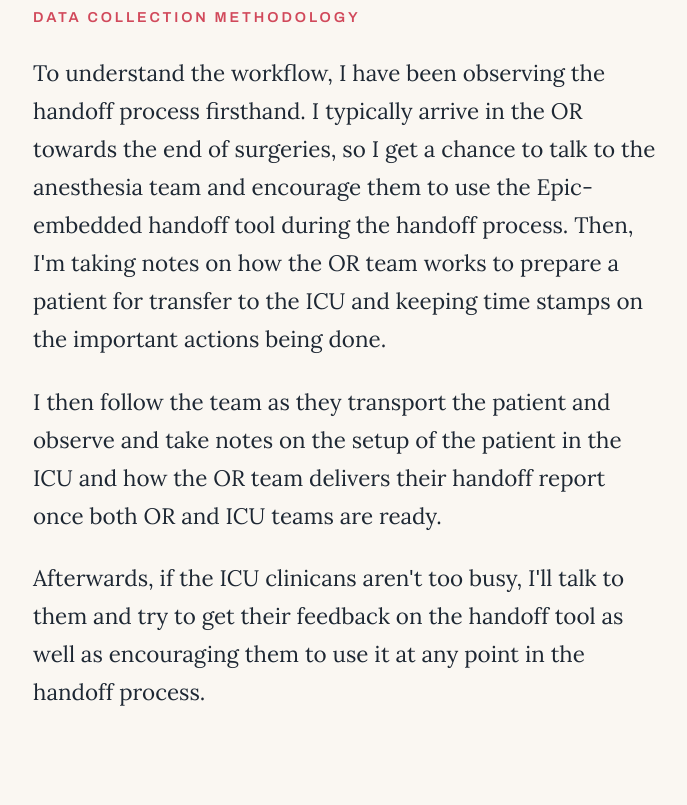
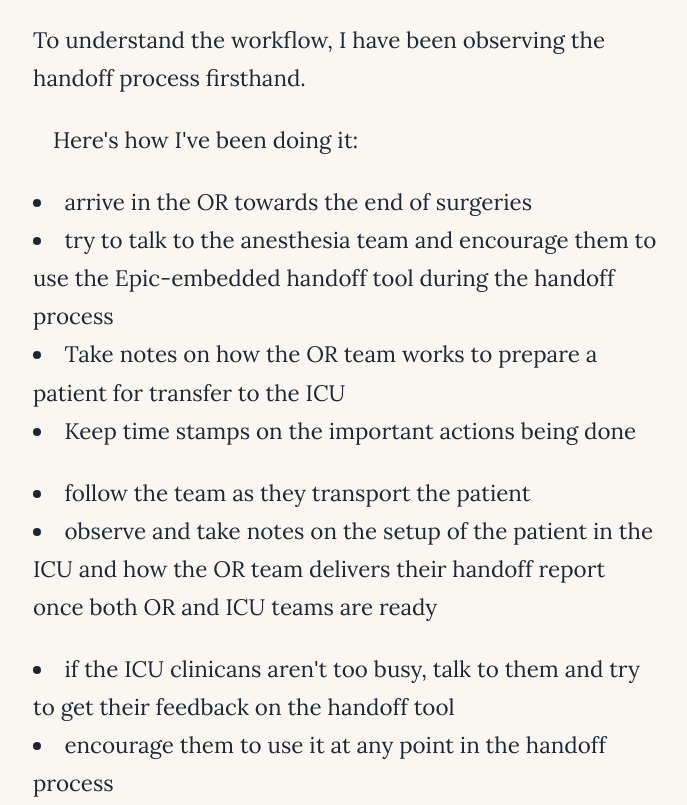
Before and after one commit to yanmaggie53/bids-postop-handoff, a website built with Vite: page index.html in a window 1280 px wide. Shown: the part 1820-2625 px from the top of the page, without its empty margins (295-982 px from the left). Built offline with nearby package versions, Linux system fonts and the light colour scheme.

Commit message:
update site

```diff
--- a/index.html
+++ b/index.html
@@ -45,15 +45,13 @@
         <p>
           When a patient leaves the operating room for the intensive care unit,
           a great deal of critical information has to travel with them:
-          what happened during surgery, which medications are running, what the
-          team should watch for next. That transfer of the patient and thier
-          information is called a <em>handoff</em>, and it is one of the most
-          crucial moments in a patient&rsquo;s care.
-        </p>
-        <p>
-          Handoffs are often not standardized, inconsistent, and dependent on memory.
-          Important details can be lost in the noise of moving a patient,
-          connecting monitors, and simply just managing a fresh post-surgical case.
+          <ul class="prose__list">
+            <li>what happened during surgery</li>
+            <li>what medications are running</li>
+            <li>what the team should watch for next</li>
+          </ul>
+        This transfer of the patient and their information is called a <em>handoff</em>,
+        and it is one of the most crucial moments in a patient&rsquo;s care.
         </p>
         <p class="prose__lead">
           The goal of this QI study is to assess the <strong>feasilbility</strong> of the Epic-embedded
@@ -67,20 +65,28 @@
         <p class="prose__kicker">Data Collection Methodology</p>
         <p>
           To understand the workflow, I have been observing the handoff process firsthand.
-          I typically arrive in the OR towards the end of surgeries, so I get a chance to
-          talk to the anesthesia team and encourage them to use the Epic-embedded handoff tool
-          during the handoff process. Then, I'm taking notes on how the OR team works to prepare
-          a patient for transfer to the ICU and keeping time stamps on the important actions being done.
+          <ul class="prose__list">Here's how I've been doing it:</ul>
+          <li>arrive in the OR towards the end of surgeries</li>
+          <li>try to talk to the anesthesia team and encourage them to use the Epic-embedded handoff tool
+            during the handoff process</li>
+          <li>Take notes on how the OR team works to prepare a patient for transfer to the ICU</li>
+          <li>Keep time stamps on the important actions being done</li>
         </p>
         <p>
-          I then follow the team as they transport the patient and observe and take notes on the
-          setup of the patient in the ICU and how the OR team delivers their handoff report once
-          both OR and ICU teams are ready.
+          <li>follow the team as they transport the patient
+          </li>
+          <li>observe and take notes on the setup of the patient
+          in the ICU and how the OR team delivers their handoff report once
+          both OR and ICU teams are ready
+        </li>
         </p>
         <p>
-          Afterwards, if the ICU clinicans aren't too busy, I'll talk to them and try to get their
-          feedback on the handoff tool as well as encouraging them to use it at any point in the
-          handoff process.
+          <li>if the ICU clinicans aren't too busy, talk to them and try to get their
+            feedback on the handoff tool
+          </li>
+          <li>encourage them to use it at any point in the
+            handoff process
+          </li>
         </p>
       </section>
 
```
